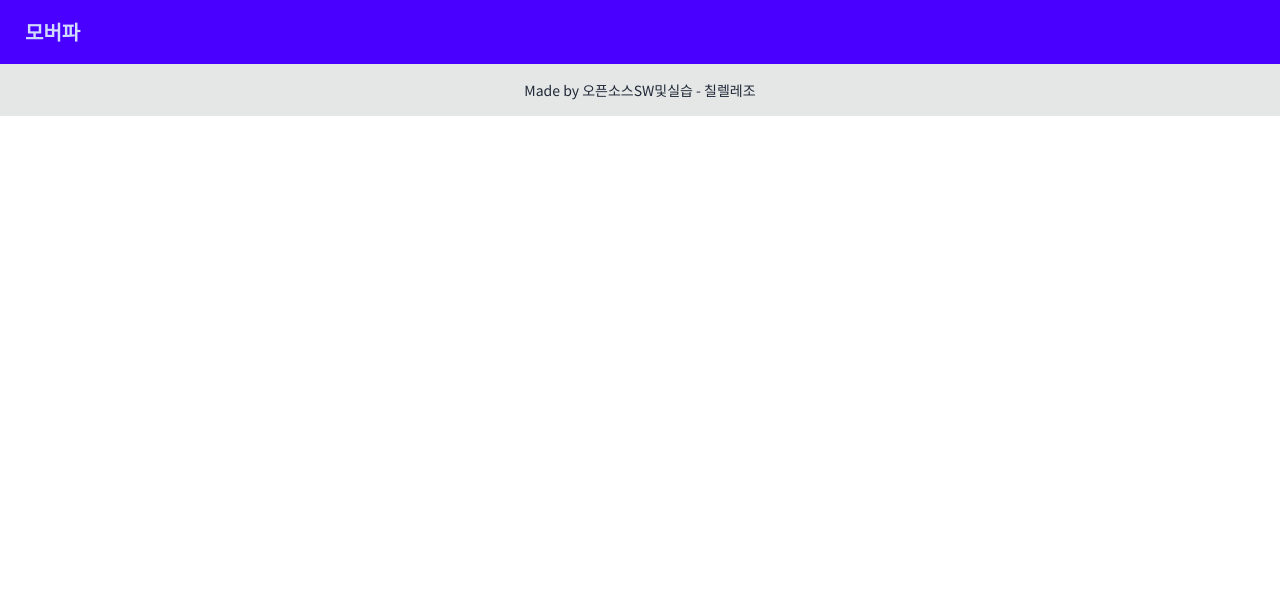
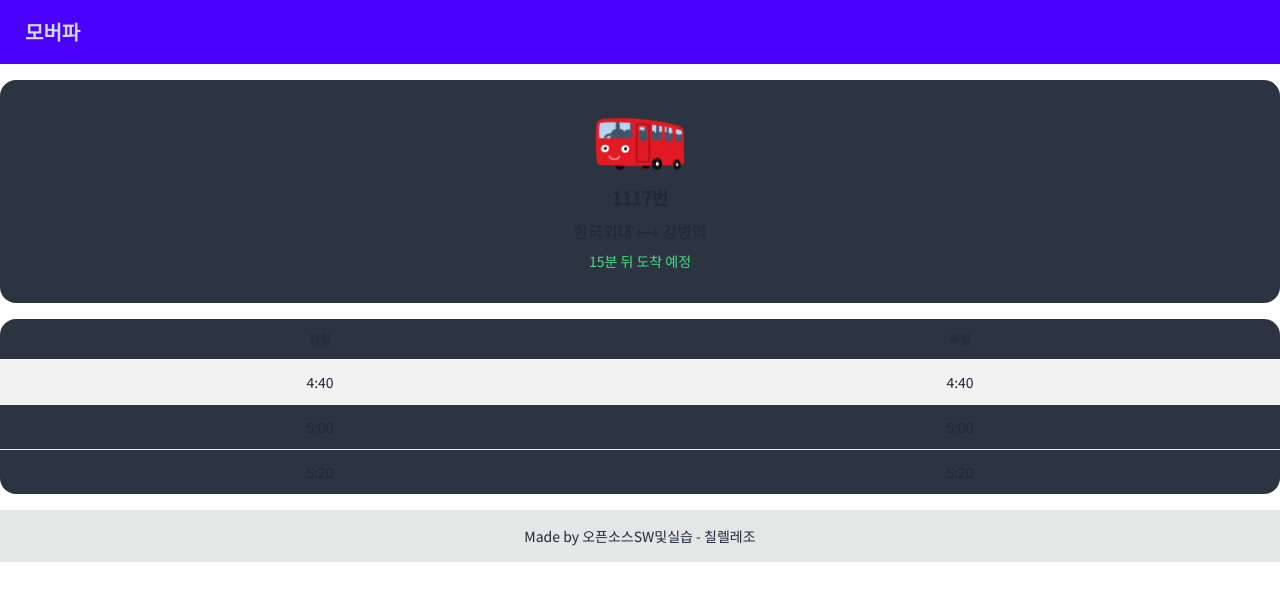
Before and after one commit to hufs-opensw-7/bus-finder, a React (Create React App) app: page /detail/1005 in a window 1280 px wide. Shown: the top 600 px of the page. Built offline with nearby package versions, Linux system fonts and the light colour scheme.

Commit message:
setting router

```diff
--- a/src/Container.js
+++ b/src/Container.js
@@ -4,13 +4,12 @@ import MainPage from "./page/MainPage";
 import DetailPage from "./page/DetailPage";
 
 function Container() {
-    return (
-      <Routes>
-        <Route path="/" element={<MainPage />} />
-        <Route path="/detail" element={<DetailPage />}>
-        </Route>
-      </Routes>
-    )
+  return (
+    <Routes>
+      <Route path="/" element={<MainPage />} />
+      <Route path="/detail/:busNumber" element={<DetailPage />}></Route>
+    </Routes>
+  );
 }
 
 export default Container;
--- a/src/components/MainPage/BusCard.js
+++ b/src/components/MainPage/BusCard.js
@@ -1,18 +1,24 @@
-import { Link } from 'react-router-dom';
-import api from '../../api/api.json'
-import redBusImage from '../../assets/red_bus.png';
+import { Link } from "react-router-dom";
+import api from "../../api/api.json";
+import redBusImage from "../../assets/red_bus.png";
 
 function BusCard() {
   const card = api.map((item, index) => {
     return (
-            <Link to="/detail">
-                <div key={index} className="card card-side bg-base-100 shadow-xl my-4 hover:bg-base-200">
+      //<Link to="/detail">
+      <Link to={`/detail/${item.bus_number}`} key={index}>
+        <div
+          key={index}
+          className="card card-side bg-base-100 shadow-xl my-4 hover:bg-base-200"
+        >
           <figure className="max-w-20 lg:max-w-24 ml-3.5 -mr-4">
-                        <img src={redBusImage} alt="bus image"/>
+            <img src={redBusImage} alt="bus image" />
           </figure>
 
           <div className="card-body">
-                        <h2 className="card-title text-base lg:text-lg">{item.bus_number}</h2>
+            <h2 className="card-title text-base lg:text-lg">
+              {item.bus_number}
+            </h2>
             <p className="text-sm lg:text-base">{item.heading_to} 방면</p>
           </div>
 
```
Lines whose indentation alone changed are shown as unchanged.
